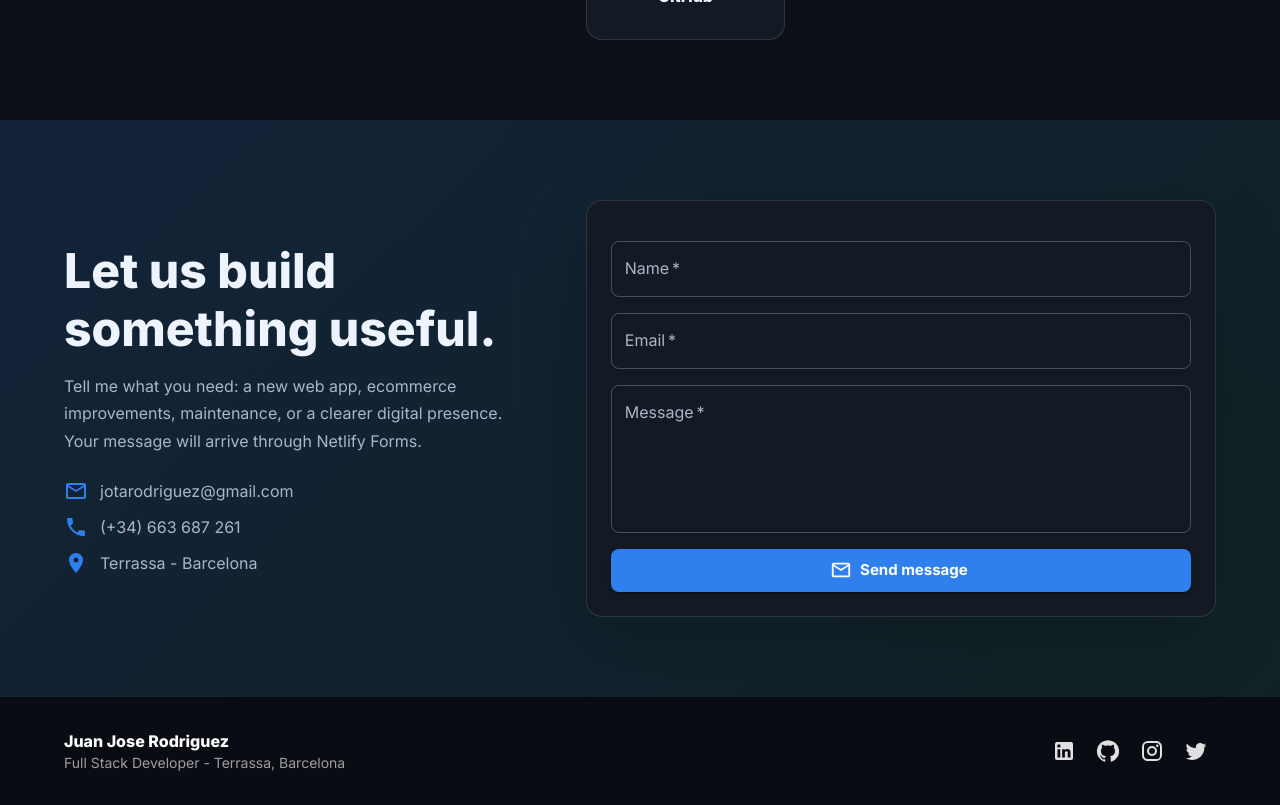
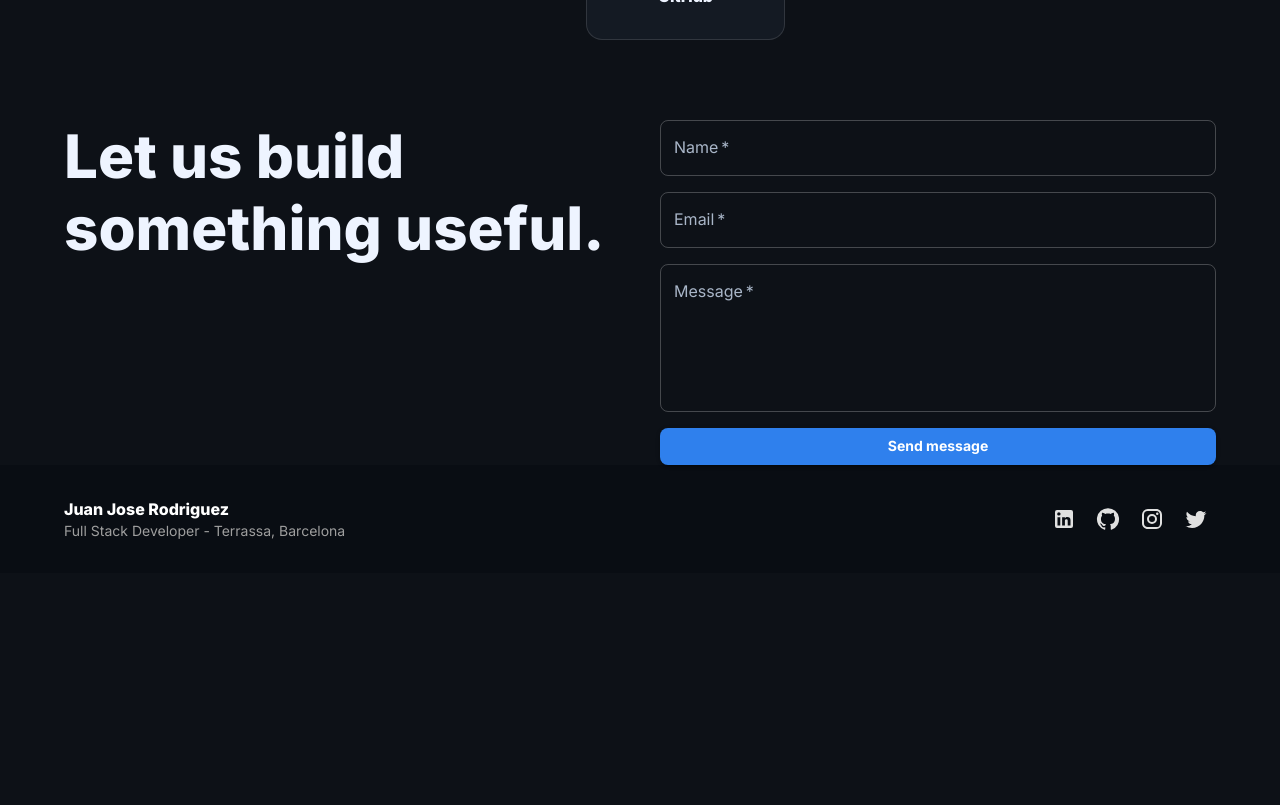
Before and after one commit to juancts/portfolio, a React (Create React App) app: page / in a window 1280 px wide. Shown: the part 3820-4625 px from the top of the page. After the commit the page ends 4393 px from the top, so only its background shows below. Built offline with nearby package versions, Linux system fonts and the light colour scheme.

Commit message:
fix netlify form detection

```diff
--- /dev/null
+++ b/public/netlify-form.html
@@ -0,0 +1,5 @@
+<form name="portfolio-contact" netlify hidden>
+  <input type="text" name="name" />
+  <input type="email" name="email" />
+  <textarea name="message"></textarea>
+</form>
--- a/src/components/Form/Form.jsx
+++ b/src/components/Form/Form.jsx
@@ -10,18 +10,13 @@ import {
 } from "@mui/material";
 import { useState } from "react";
 
-const encodeFormData = (data) =>
-  new URLSearchParams({
-    "form-name": "portfolio-contact",
-    ...data,
-  }).toString();
-
 export default function Form() {
   const [form, setForm] = useState({
     name: "",
     email: "",
     message: "",
   });
+
   const [status, setStatus] = useState("idle");
 
   const handleChange = (event) => {
@@ -31,98 +26,30 @@ export default function Form() {
     }));
   };
 
-  const handleSubmit = async (event) => {
-    event.preventDefault();
-    setStatus("sending");
+  return (
+    <Box id="contact" component="section">
+      <Container maxWidth="lg">
+        <Box sx={{ display: "grid", gridTemplateColumns: { xs: "1fr", md: "1fr 1fr" }, gap: 5 }}>
 
-    try {
-      const response = await fetch("/", {
-        method: "POST",
-        headers: { "Content-Type": "application/x-www-form-urlencoded" },
-        body: encodeFormData(form),
-      });
-
-      if (!response.ok) {
-        throw new Error("Netlify form submission failed");
-      }
-
-      setForm({ name: "", email: "", message: "" });
-      setStatus("success");
-    } catch (error) {
-      setStatus("error");
-    }
-  };
-
-  return (
-    <Box
-      id="contact"
-      component="section"
-      sx={{
-        py: { xs: 7, md: 10 },
-        background:
-          "linear-gradient(135deg, rgba(47,128,237,0.16), rgba(39,196,152,0.10))",
-      }}
-    >
-      <Container maxWidth="lg">
-        <Box
-          sx={{
-            display: "grid",
-            gridTemplateColumns: { xs: "1fr", md: "0.85fr 1.15fr" },
-            gap: { xs: 4, md: 7 },
-            alignItems: "center",
-          }}
-        >
+          {/* LEFT SIDE */}
           <Stack spacing={3}>
-            <Box>
-              <Typography variant="h2" sx={{ fontSize: { xs: 34, md: 48 } }}>
+            <Typography variant="h2">
               Let us build something useful.
             </Typography>
-              <Typography color="text.secondary" sx={{ mt: 2, lineHeight: 1.7 }}>
-                Tell me what you need: a new web app, ecommerce improvements,
-                maintenance, or a clearer digital presence. Your message will
-                arrive through Netlify Forms.
-              </Typography>
-            </Box>
-
-            <Stack spacing={1.5}>
-              <Stack direction="row" spacing={1.5} alignItems="center">
-                <MailOutline color="primary" />
-                <Typography color="text.secondary">jotarodriguez@gmail.com</Typography>
-              </Stack>
-              <Stack direction="row" spacing={1.5} alignItems="center">
-                <Phone color="primary" />
-                <Typography color="text.secondary">(+34) 663 687 261</Typography>
-              </Stack>
-              <Stack direction="row" spacing={1.5} alignItems="center">
-                <Place color="primary" />
-                <Typography color="text.secondary">Terrassa - Barcelona</Typography>
-              </Stack>
-            </Stack>
           </Stack>
 
+          {/* FORM */}
           <Box
             component="form"
             name="portfolio-contact"
             method="POST"
             data-netlify="true"
-            netlify-honeypot="bot-field"
-            onSubmit={handleSubmit}
-            sx={{
-              p: { xs: 2, sm: 3 },
-              bgcolor: "background.paper",
-              border: "1px solid",
-              borderColor: "divider",
-              borderRadius: 2,
-              boxShadow: "0 24px 70px rgba(0,0,0,0.18)",
-            }}
+            action="/success"
+            sx={{ display: "flex", flexDirection: "column", gap: 2 }}
           >
-            <Stack spacing={2}>
+            {/* REQUIRED FOR NETLIFY */}
             <input type="hidden" name="form-name" value="portfolio-contact" />
-              <Box sx={{ display: "none" }}>
-                <label>
-                  Do not fill this out: <input name="bot-field" />
-                </label>
-              </Box>
+
             <TextField
               name="name"
               label="Name"
@@ -131,6 +58,7 @@ export default function Form() {
               required
               fullWidth
             />
+
             <TextField
               name="email"
               label="Email"
@@ -140,37 +68,21 @@ export default function Form() {
               required
               fullWidth
             />
+
             <TextField
               name="message"
               label="Message"
               value={form.message}
               onChange={handleChange}
+              required
               multiline
               minRows={5}
-                required
               fullWidth
             />
-              {status === "success" && (
-                <Alert severity="success">
-                  Message sent. Thank you, I will reply soon.
-                </Alert>
-              )}
-              {status === "error" && (
-                <Alert severity="error">
-                  The message could not be sent. Please email me directly at
-                  jotarodriguez@gmail.com.
-                </Alert>
-              )}
-              <Button
-                type="submit"
-                variant="contained"
-                size="large"
-                startIcon={<MailOutline />}
-                disabled={status === "sending"}
-              >
-                {status === "sending" ? "Sending..." : "Send message"}
+
+            <Button type="submit" variant="contained">
+              Send message
             </Button>
-            </Stack>
           </Box>
         </Box>
       </Container>
```
Lines whose indentation alone changed are shown as unchanged.
